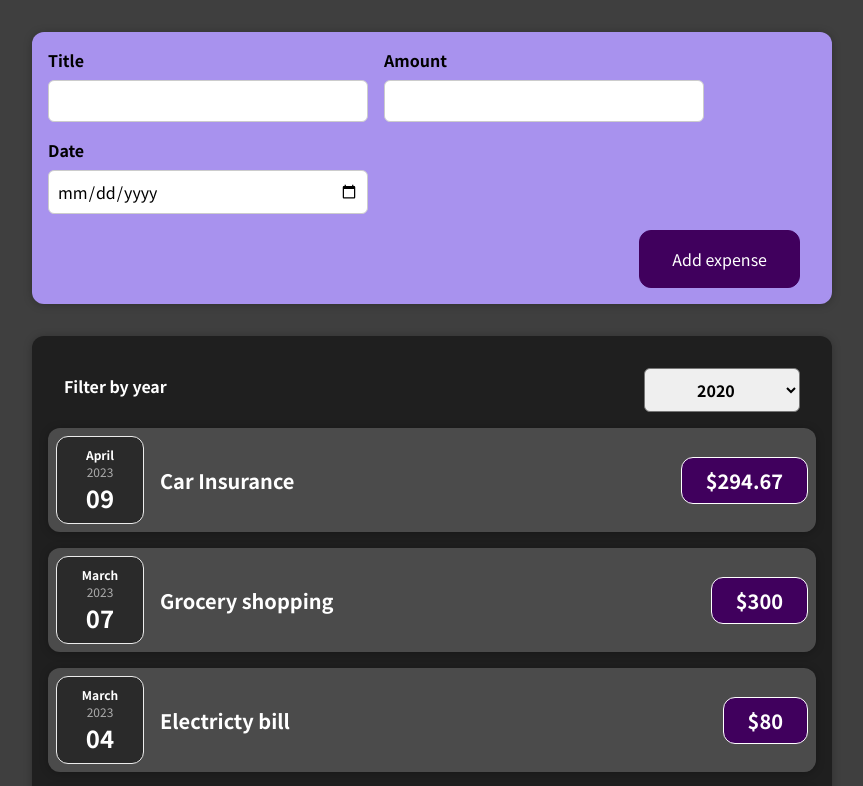
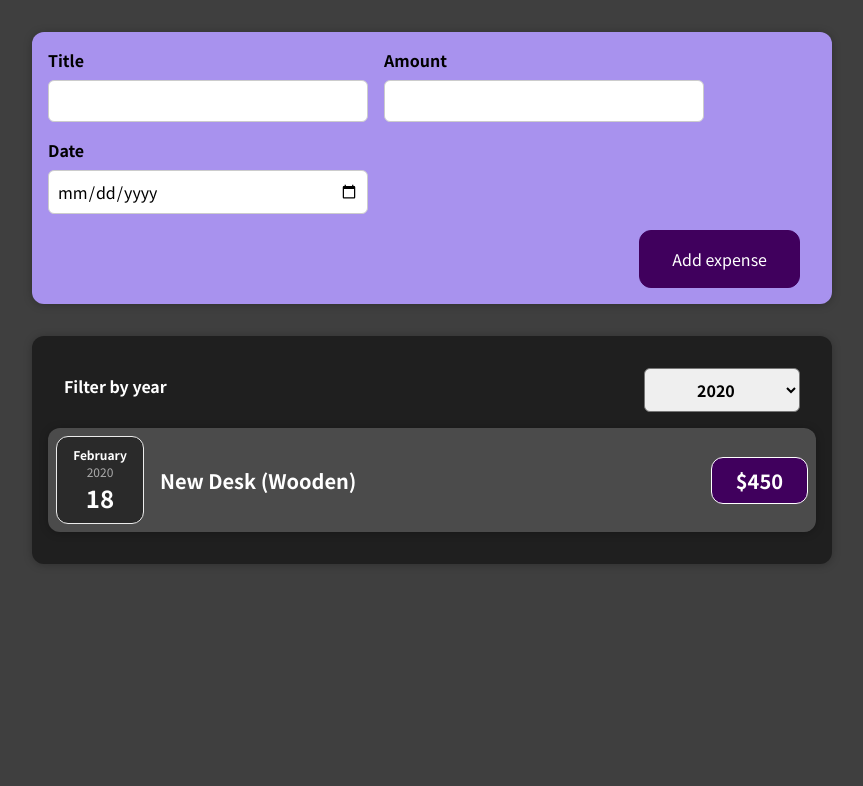
Before and after one commit to israelmalagutti/React---The-Complete-Guide, a React (Create React App) app in the folder code/: page / in a window 1280 px wide. Shown: the top 786 px of the page, without its empty margins (208-1071 px from the left). Built offline with nearby package versions, Linux system fonts and the light colour scheme.

Commit message:
03-assignment-1-solution

```diff
--- a/code/src/App.js
+++ b/code/src/App.js
@@ -13,19 +13,19 @@ const DUMMY_EXPENSES = [
     id: "e2",
     title: "Grocery shopping",
     amount: 300,
-    date: new Date(2023, 2, 7),
+    date: new Date(2022, 2, 7),
   },
   {
     id: "e3",
     title: "Electricty bill",
     amount: 80,
-    date: new Date(2023, 2, 4),
+    date: new Date(2021, 2, 4),
   },
   {
     id: "e4",
     title: "New Desk (Wooden)",
     amount: 450,
-    date: new Date(2023, 1, 18),
+    date: new Date(2020, 1, 18),
   },
 ];
 
--- a/code/src/components/Expenses/Expenses.js
+++ b/code/src/components/Expenses/Expenses.js
@@ -13,9 +13,14 @@ const Expenses = ({ expenses }) => {
     setFilteredYear(selectedYear);
 
     // Debbug
-    console.log(selectedYear);
-    console.log(filteredYear);
+    console.log("Selected Year", selectedYear);
+    console.log("Filtered Year", filteredYear, " - State");
+    console.log("Filtered Expenses", filteredExpenses, " - State");
   };
+
+  const filteredExpenses = expenses.filter((expense) => {
+    return expense.date.getFullYear().toString() === filteredYear;
+  });
 
   return (
     <Card className="expenses">
@@ -23,7 +28,7 @@ const Expenses = ({ expenses }) => {
         selected={filteredYear}
         onChangeExpenseFilter={filterChangeHandler}
       />
-      {expenses.map((expense) => (
+      {filteredExpenses.map((expense) => (
         <ExpenseItem
           key={expense.id}
           date={expense.date}
```
